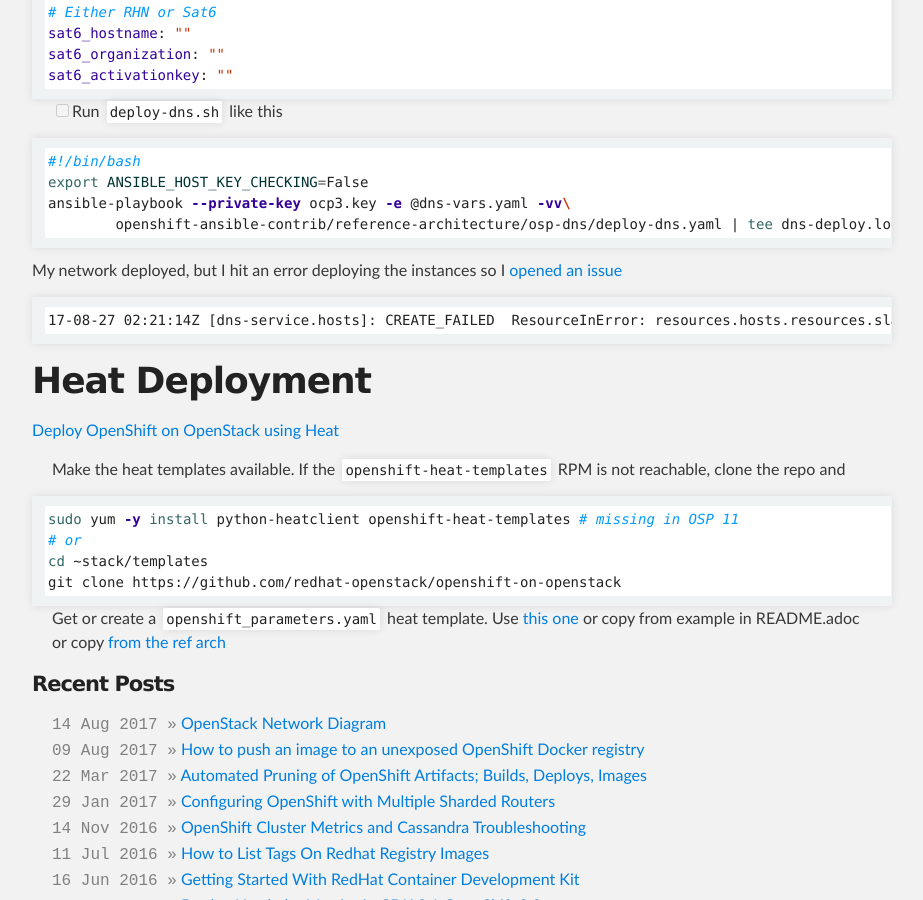
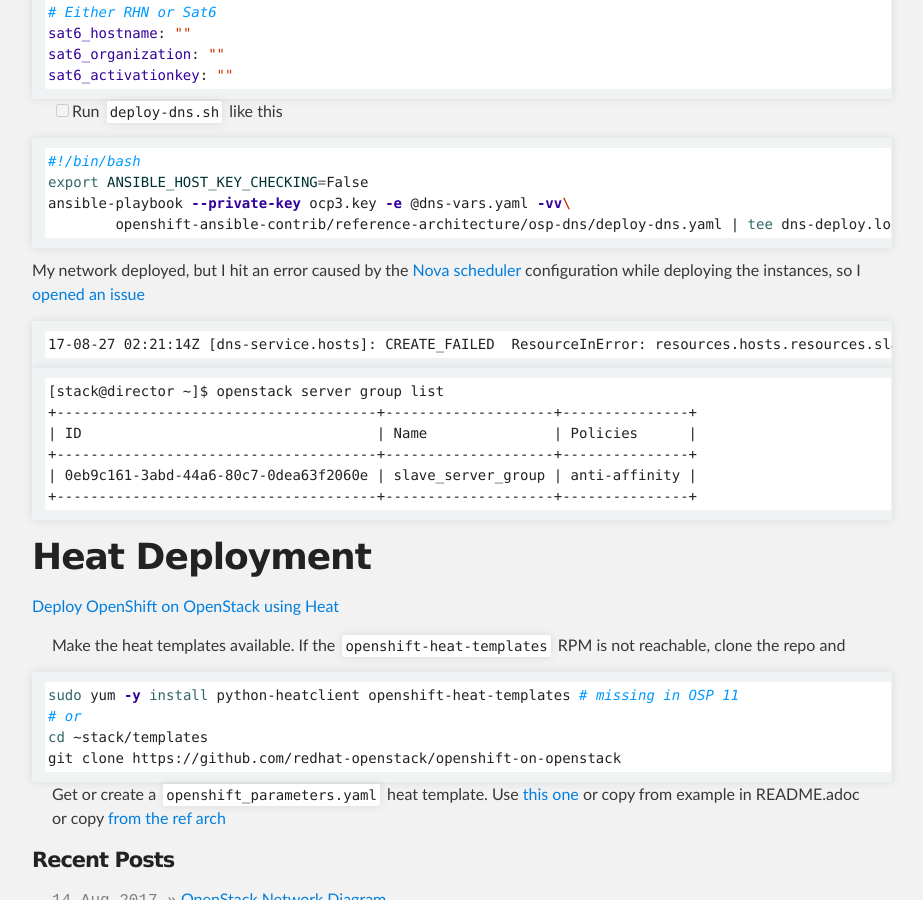
Before and after one commit to dlbewley/dlbewley.github.io, a Jekyll site: the page built from _posts/2017-08-20-OpenShift-on-OpenStack.md, in a window 1280 px wide and 900 px high, scrolled down 5873 px. Shown: the whole window, without its empty margins (188-1111 px from the left). Built offline with Jekyll 4.4.1, drawn with Linux system fonts in a browser that asks for light colours; comment, search, counter and statistics services are not loaded; the repository's description, which GitHub fills in, is left out.

Commit message:
link to doc

````diff
--- a/_posts/2017-08-20-OpenShift-on-OpenStack.md
+++ b/_posts/2017-08-20-OpenShift-on-OpenStack.md
@@ -223,10 +223,19 @@
         openshift-ansible-contrib/reference-architecture/osp-dns/deploy-dns.yaml | tee dns-deploy.log
 ```
 
-My network deployed, but I hit an error deploying the instances so I [opened an issue](https://github.com/openshift/openshift-ansible-contrib/issues/699)
+My network deployed, but I hit an error caused by the [Nova scheduler](https://docs.openstack.org/nova/latest/user/filter-scheduler.html) configuration while deploying the instances, so I [opened an issue](https://github.com/openshift/openshift-ansible-contrib/issues/699)
 
 ```
 17-08-27 02:21:14Z [dns-service.hosts]: CREATE_FAILED  ResourceInError: resources.hosts.resources.slaves.resources.slaves.resources[1].resources.host: Went to status ERROR due to \"Message: ServerGroup policy is not supported: ServerGroupAntiAffinityFilter not configured, Code: 400\"", "2017-08-27 02:21:14Z [dns-service]: CREATE_FAILED  Resource CREATE failed: ResourceInError: resources.hosts.resources.slaves.resources.slaves.resources[1].resources.host: Went to status ERROR due to \"Message: ServerGroup policy is not supported: ServerGroupAntiAffinityFilter not configured, Code: 400\""]}
+```
+
+```
+[stack@director ~]$ openstack server group list
++--------------------------------------+--------------------+---------------+
+| ID                                   | Name               | Policies      |
++--------------------------------------+--------------------+---------------+
+| 0eb9c161-3abd-44a6-80c7-0dea63f2060e | slave_server_group | anti-affinity |
++--------------------------------------+--------------------+---------------+
 ```
 
 # Heat Deployment #
````
